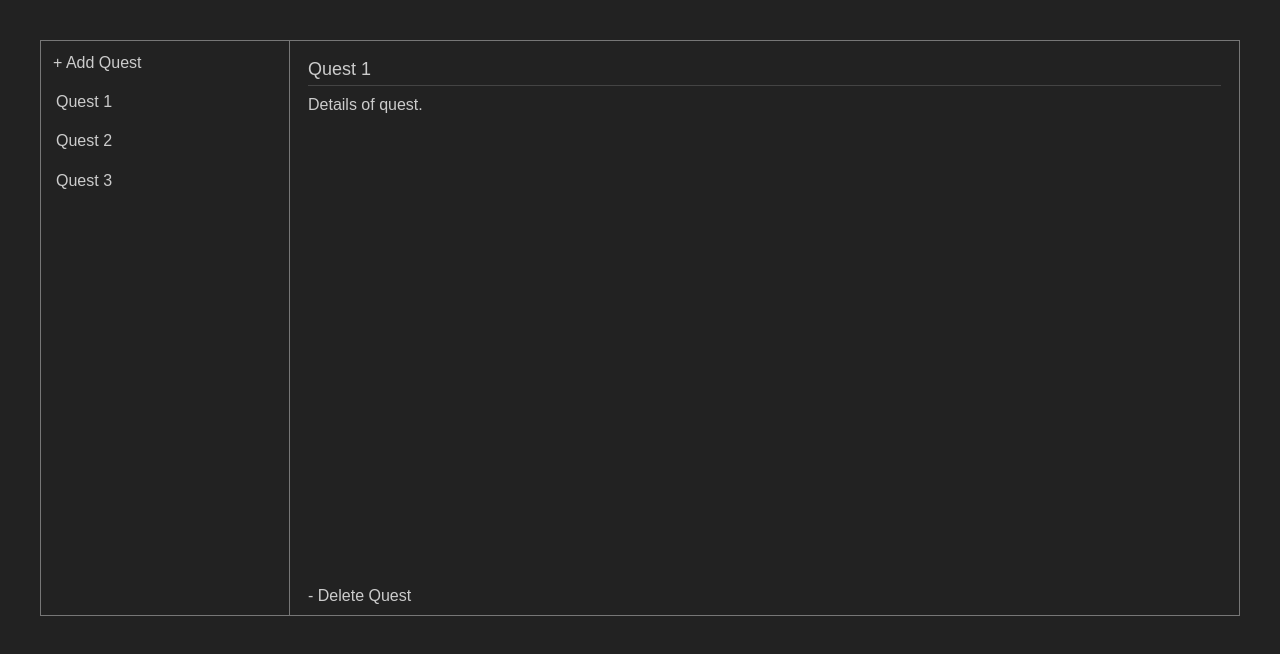
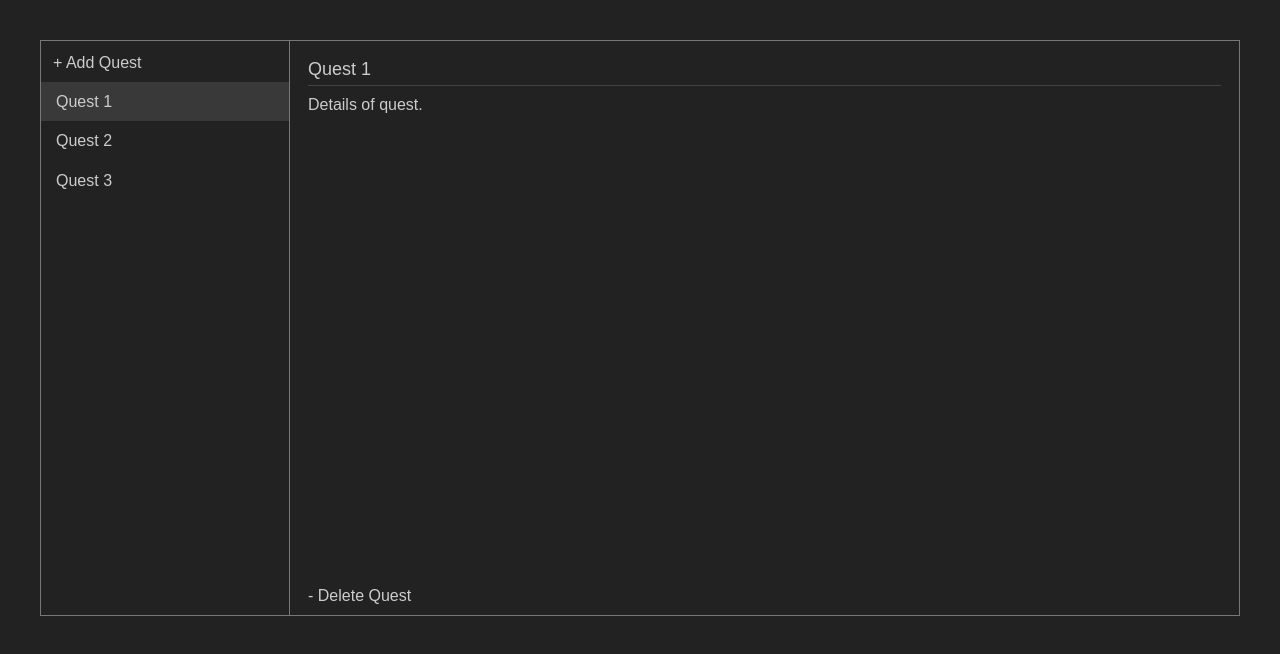
Before and after one commit to martymagaan/irlquest, a React (Create React App) app: page / in a window 1280 px wide. Shown: the top 654 px of the page. Built offline with nearby package versions, Linux system fonts and the light colour scheme.

Commit message:
feat: add selected quest highlighting

```diff
--- a/src/App.css
+++ b/src/App.css
@@ -57,7 +57,11 @@ html, body, #root {
   cursor: pointer;
 }
 .QuestList li:hover {
-  background: rgba(255,255,255,0.1);
+  background: rgba(255,255,255,0.05);
+}
+
+.selected, .selected:hover {
+  background: rgba(255,255,255,0.1) !important;
 }
 
 .QuestDetails {
--- a/src/components/QuestList.js
+++ b/src/components/QuestList.js
@@ -1,14 +1,22 @@
-import React from 'react';
+import React, { useState } from 'react';
 
 function QuestList(props) {
+  const [selected, setSelected] = useState(0);
+
   const newQuest = () => {
     props.addQuest({title: 'New Quest', details: ''});
     props.setCurrentQuest(0);
   };
 
+  const selectQuest = (index) => {
+    props.setCurrentQuest(index);
+    setSelected(index);
+  };
+
   const listQuests = props.quests.map((quest, index) =>
     <li key={index.toString()}
-      onClick={() => props.setCurrentQuest(index)}
+      className={selected === index ? "selected" : ""}
+      onClick={() => selectQuest(index)}
     >
       {quest.title}
     </li>
```
